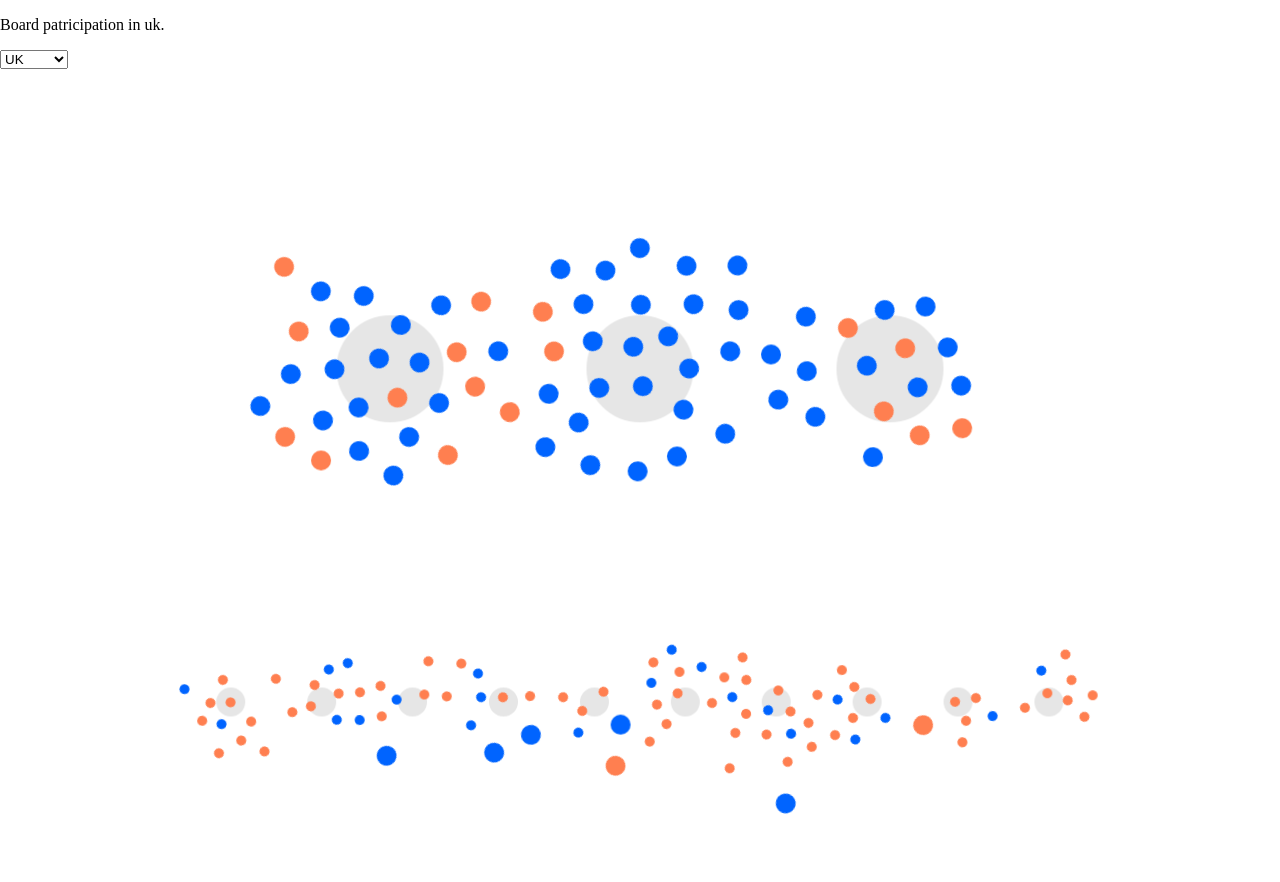
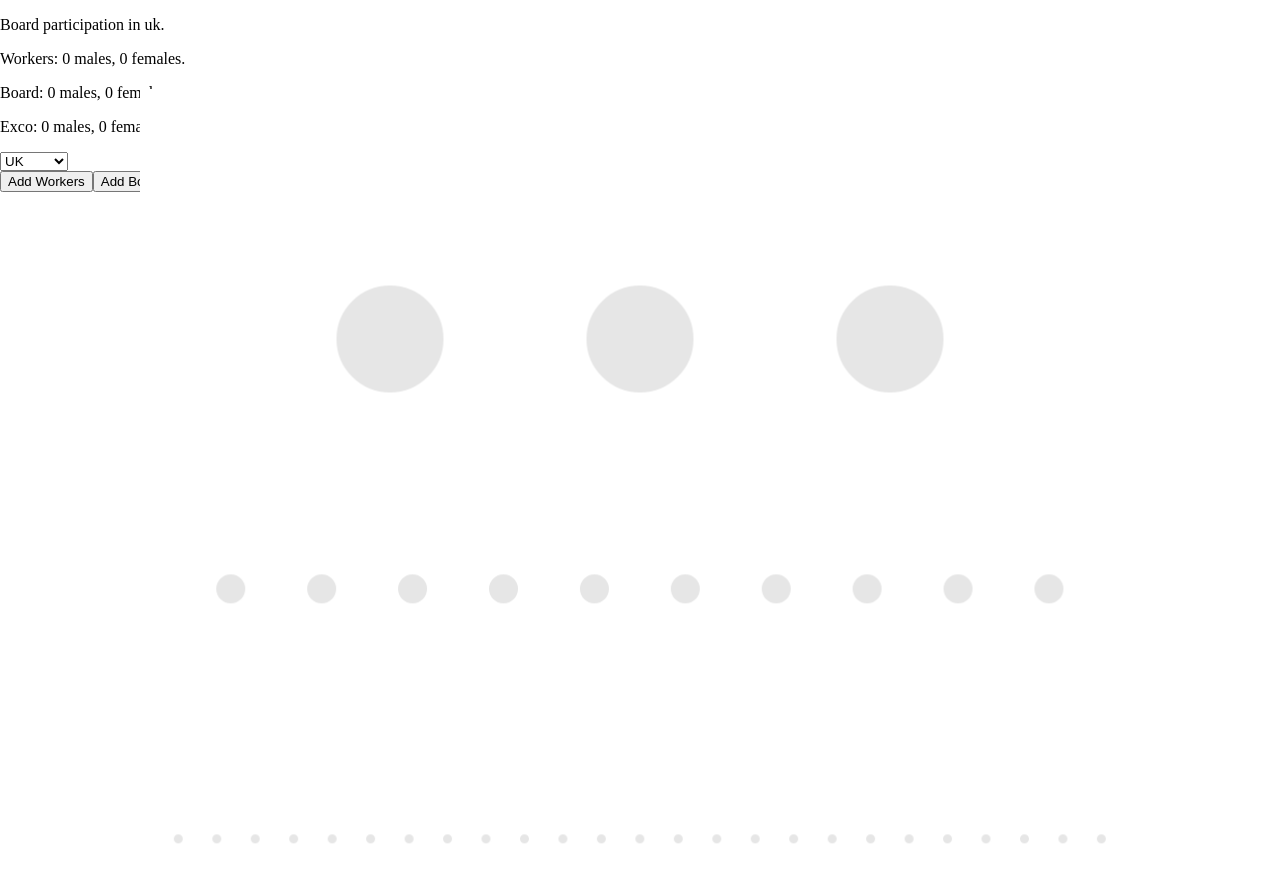
Before and after one commit to andyshora/natural-systems-dataviz, a React app: page / in a window 1280 px wide. Shown: the top 882 px of the page. Built offline with nearby package versions, Linux system fonts and the light colour scheme.

Commit message:
Multiple levels, better data

```diff
--- a/data/stats.js
+++ b/data/stats.js
@@ -1,4 +1,4 @@
-let stats = {
+const stats2 = {
   female: {
     overall: [0.17, 1],
     us: [0.18, 1],
@@ -15,4 +15,47 @@ let stats = {
   }
 };
 
+const stats = {
+  norway: {
+    board: 39,
+    exco: 21,
+    workers: 50
+  },
+  france: {
+    board: 39,
+    exco: 21,
+    workers: 50
+  },
+  sweden: {
+    board: 39,
+    exco: 21,
+    workers: 50
+  },
+  italy: {
+    board: 39,
+    exco: 21,
+    workers: 50
+  },
+  belgium: {
+    board: 39,
+    exco: 21,
+    workers: 50
+  },
+  germany: {
+    board: 39,
+    exco: 21,
+    workers: 50
+  },
+  netherlands: {
+    board: 39,
+    exco: 21,
+    workers: 50
+  },
+  uk: {
+    board: 39,
+    exco: 21,
+    workers: 50
+  }
+};
+
 module.exports = stats;
--- a/src/components/canvas.css
+++ b/src/components/canvas.css
@@ -3,5 +3,6 @@
   height: 1000px;
 
   border: 1px solid white;
+
   background: white;
 }
--- a/src/components/canvas.jsx
+++ b/src/components/canvas.jsx
@@ -3,7 +3,9 @@ import _ from 'lodash';
 
 import './canvas.css';
 
-let worlds = [];
+let world = null;
+let targets = [];
+const positionsInLevels = [3, 10, 25];
 /**
  * Main Canvas
  */
@@ -16,24 +18,123 @@ class Canvas extends React.Component {
 
     const { width, height, stats } = props;
     this._handleCountryChange = this._handleCountryChange.bind(this);
+    this._addThings = this._addThings.bind(this);
+    targets = [];
 
     this.state = {
       width,
       height,
-      activeCountryKey: 'uk'
+      activeCountryKey: 'uk',
+      counts: {
+        workers: {
+          male: 0,
+          female: 0
+        },
+        board: {
+          male: 0,
+          female: 0
+        },
+        exco: {
+          male: 0,
+          female: 0
+        }
+      }
     };
   }
   componentDidMount() {
     this._initWorld();
+  }
+  _addThings(e) {
+
+    const num = Number.parseInt(e.target.getAttribute('data-number'));
+    const typeKey = e.target.getAttribute('data-type');
+
+    const w = world.width;
+    const h = world.height;
+
+    if (!(/workers|board|exco/.test(typeKey))){
+      return;
+    }
+
+    const { activeCountryKey } = this.state;
+    const { stats } = this.props;
+
+    let targetLevel = -1;
+    let radius = 5;
+    const probs = stats[activeCountryKey][typeKey];
+    let startX = (w / 2) - 100 + _.random(0, 200);
+    let startY = h - 100;
+
+    // establish vertical layer group for agents to target
+    switch (typeKey) {
+      case 'workers':
+        targetLevel = 2;
+        break;
+      case 'board':
+        targetLevel = 1;
+        radius = 10;
+        startY = h * 0.75;
+        break;
+      case 'exco':
+        targetLevel = 0;
+        radius = 20;
+        startX = w / 2;
+        startY = h / 2;
+        break;
+    }
+
+    let newAdditions = {
+      male: 0,
+      female: 0
+    };
+
+    for (let i = 0; i < num; i++) {
+
+      // probability will affect whether male / female
+      const rand = Math.random() * 100;
+      const male = rand > probs;
+      const genderKey = male ? 'male': 'female';
+      const color = male ? [0, 100, 255] : [255, 127, 80];
+
+      const targetsInLevel = positionsInLevels[targetLevel];
+      const targetIndex = _.random(0, targetsInLevel - 1);
+
+      Flora.System.add('Agent', {
+        seekTarget: targets[targetLevel][targetIndex],
+        motorSpeed: 0.5 + _.random(0, 0.5, true),
+        location: new Flora.Vector(startX, startY),
+        color,
+        borderRadius: 10,
+        width: radius,
+        height: radius,
+        perlinAccelLow: -0.075 - _.random(0, 0.1, true),
+        perlinAccelHigh: 0.075 + _.random(0, 0.1, true),
+        flocking: true,
+        maxSteeringForce: 5 + _.random(0, 10, true),
+        cohesionStrength: 0.1,
+        separateStrength: 1.5
+      });
+      newAdditions[genderKey]++;
+    }
+    this._addNewCounts(typeKey, newAdditions);
+  }
+  _addNewCounts(typeKey, newAdditions) {
+    let changes = {};
+    const existingCounts = this.state.counts;
+    changes[typeKey] = {
+      male: existingCounts[typeKey].male + newAdditions.male,
+      female: existingCounts[typeKey].female + newAdditions.female
+    };
+
+    this.setState({
+      counts: Object.assign(existingCounts, changes)
+    });
   }
   _initWorld() {
     const { activeCountryKey } = this.state;
     const { stats } = this.props;
 
     // the nodes representing lt and exec
-    let positionsInLevels = [3, 10];
-
-
     const totalPositions = 8;
     const seekersPerTarget = 20;
 
@@ -41,13 +142,14 @@ class Canvas extends React.Component {
     // source: https://www.msci.com/documents/10199/04b6f646-d638-4878-9c61-4eb91748a82b
 
     // multid array to store targets
-    let targets = _.map(positionsInLevels, () => []);
+    targets = _.map(positionsInLevels, () => []);
 
     let _container = this._container;
 
     const system = Flora.System.setup(function() {
-      let world = this.add('World', {
-        el: _container,
+      // this = System
+      world = this.add('World', {
+        el: document.getElementById('canvas'),
         gravity: new Flora.Vector(),
         c: 0,
         id: 'world',
@@ -64,6 +166,7 @@ class Canvas extends React.Component {
         for (let j = 0; j < numNodesInThisLevel; j++) {
           const x = (j + 1) * (w / (numNodesInThisLevel + 1));
           const y = (level + 1) * (h / (positionsInLevels.length + 1));
+          // this = System
           const target = this.add('Walker', {
             maxSpeed: 0,
             perlin: false,
@@ -81,7 +184,7 @@ class Canvas extends React.Component {
         }
       }
 
-      for (let k = 0; k < totalPositions * seekersPerTarget; k++) {
+      /*for (let k = 0; k < totalPositions * seekersPerTarget; k++) {
 
         let targetLevel = -1;
 
@@ -100,10 +203,6 @@ class Canvas extends React.Component {
           targetLevel = 1;
           radius = 10;
         }
-      //   } else if (r < probs[2]) {
-      //     targetLevel = 2;
-      //     radius = 5;
-      //  }
 
         const targetsInLevel = positionsInLevels[targetLevel];
         const targetIndex = _.random(0, targetsInLevel - 1);
@@ -123,7 +222,7 @@ class Canvas extends React.Component {
           cohesionStrength: 0.1,
           separateStrength: 1.5
         });
-      }
+      }*/
 
     });
     Flora.System.loop();
@@ -139,18 +238,26 @@ class Canvas extends React.Component {
    * @return {ReactElement} markup
    */
   render() {
-    const { activeCountryKey } = this.state;
+    const { activeCountryKey, counts } = this.state;
     return (
       <div>
-        <div className='container' ref={_container => { this._container = _container;}} />
-        <p>Board patricipation in {activeCountryKey}.</p>
-        <select onChange={this._handleCountryChange}>
-          <option selected={activeCountryKey === 'overall'} value='overall'>Overall</option>
-          <option selected={activeCountryKey === 'us'} value='us'>US</option>
-          <option selected={activeCountryKey === 'uk'} value='uk'>UK</option>
-          <option selected={activeCountryKey === 'france'} value='france'>France</option>
-          <option selected={activeCountryKey === 'norway'} value='norway'>Norway</option>
+        <p>Board participation in {activeCountryKey}.</p>
+        <p>Workers: {counts.workers.male} males, {counts.workers.female} females.</p>
+        <p>Board: {counts.board.male} males, {counts.board.female} females.</p>
+        <p>Exco: {counts.exco.male} males, {counts.exco.female} females.</p>
+        <select defaultValue={activeCountryKey} onChange={this._handleCountryChange}>
+          <option value='overall'>Overall</option>
+          <option value='us'>US</option>
+          <option value='uk'>UK</option>
+          <option value='france'>France</option>
+          <option value='norway'>Norway</option>
         </select>
+        <nav>
+          <button data-number={10} data-type='workers' onClick={this._addThings}>Add Workers</button>
+          <button data-number={10} data-type='board' onClick={this._addThings}>Add Board</button>
+          <button data-number={10} data-type='exco' onClick={this._addThings}>Add Exco</button>
+        </nav>
+        <div className='container' id='canvas' ref={_container => { this._container = _container;}} />
       </div>
     );
   }
```
